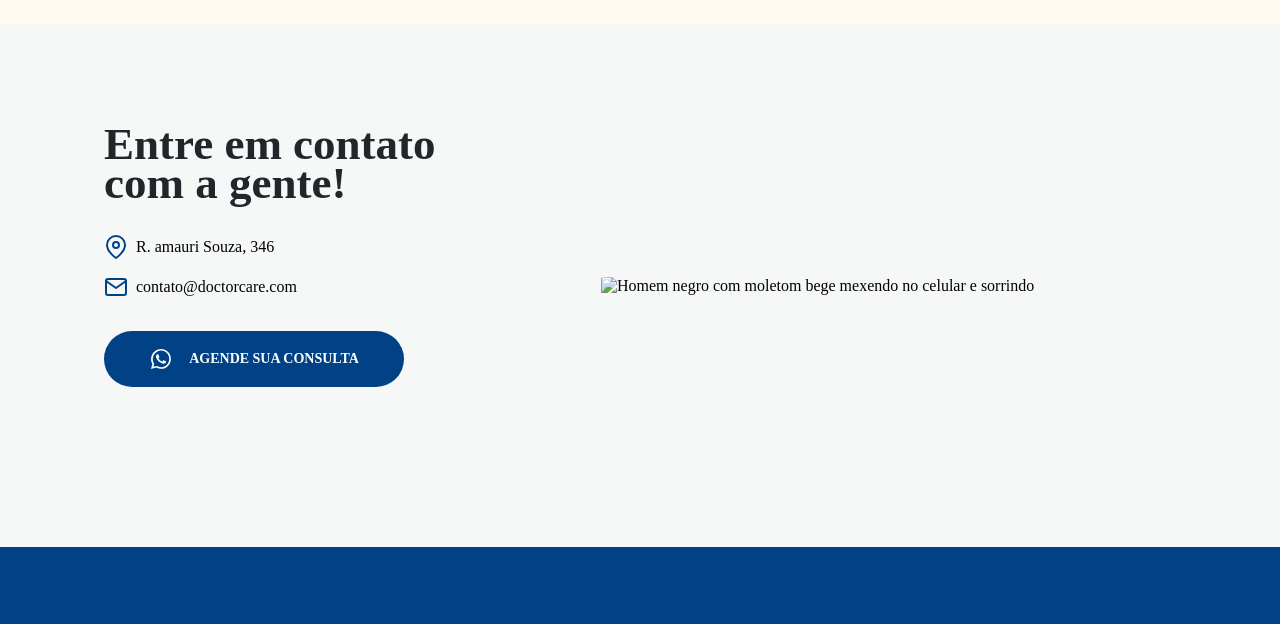
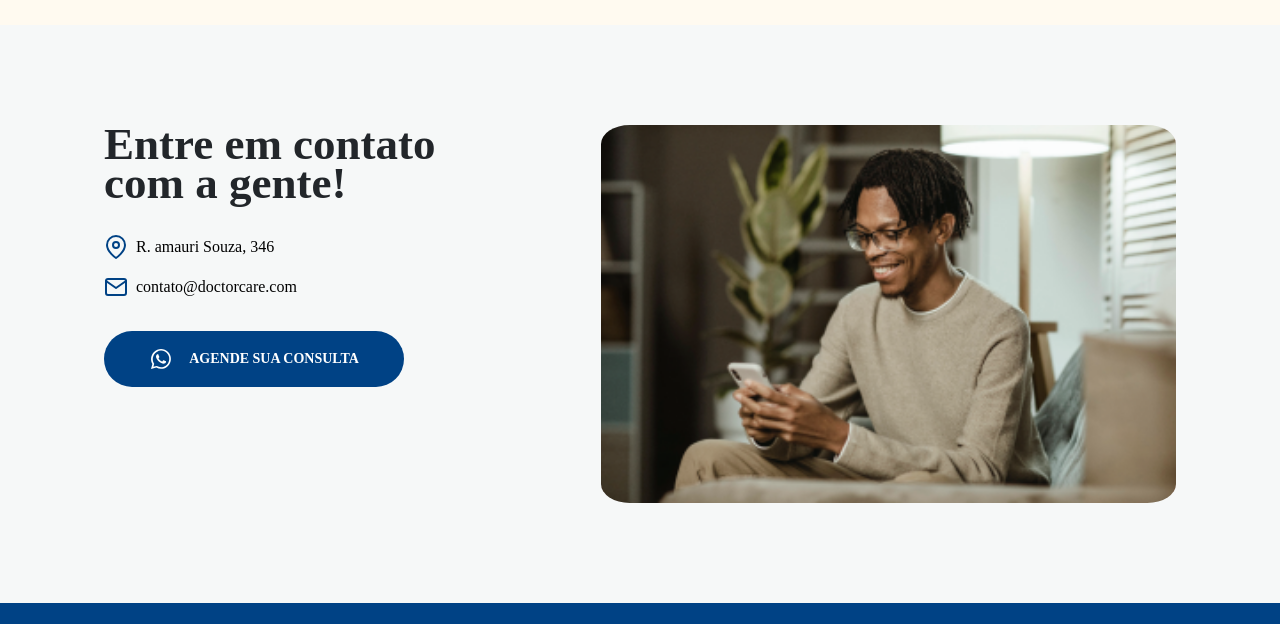
Before and after one commit to JosueAmaral15/DoctorCare, a plain HTML site: page index.html in a window 1280 px wide. Shown: the part 2220-2844 px from the top of the page. Drawn offline with nearby package versions, Linux system fonts and the light colour scheme; the site is published under a folder, as on GitHub Pages, so addresses that start at the root find nothing.

Commit message:
Fixed a small error on the index.html page

```diff
--- a/index.html
+++ b/index.html
@@ -210,7 +210,7 @@
                 </div>
             </div>
             <div class="col-B">
-                <img src="/assets/homem de moletom mexendo no celular.png" alt="Homem negro com moletom bege mexendo no celular e sorrindo">
+                <img src="./assets/homem de moletom mexendo no celular.png" alt="Homem negro com moletom bege mexendo no celular e sorrindo">
             </div>
         </div>
     </section>
```
